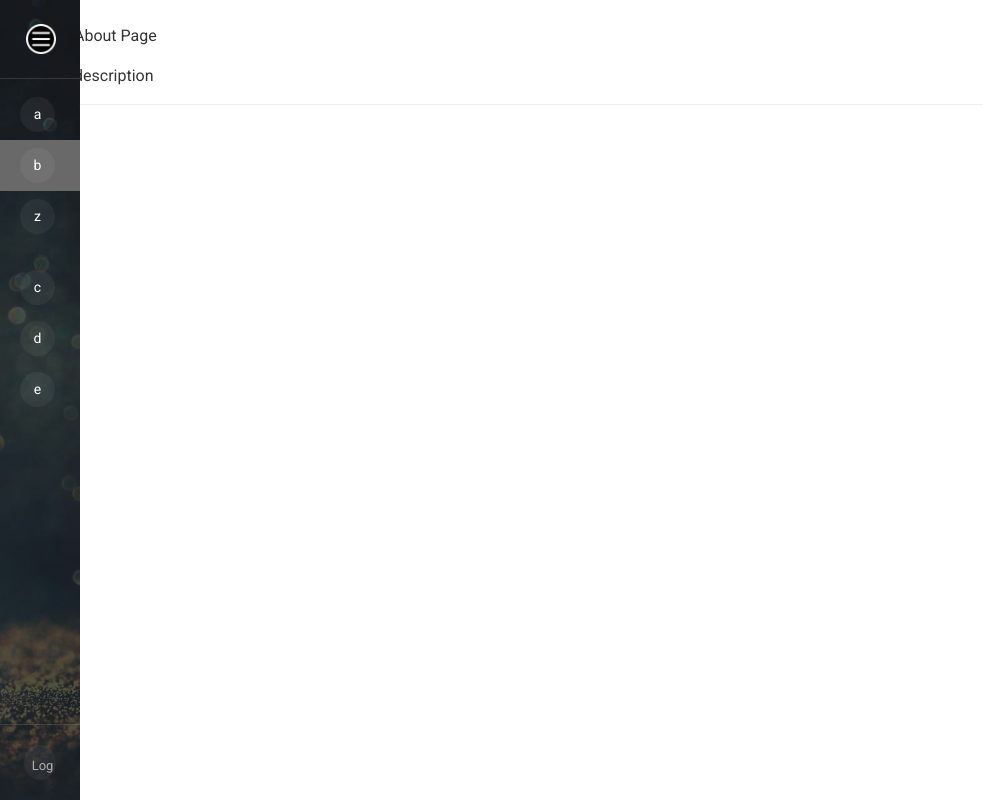
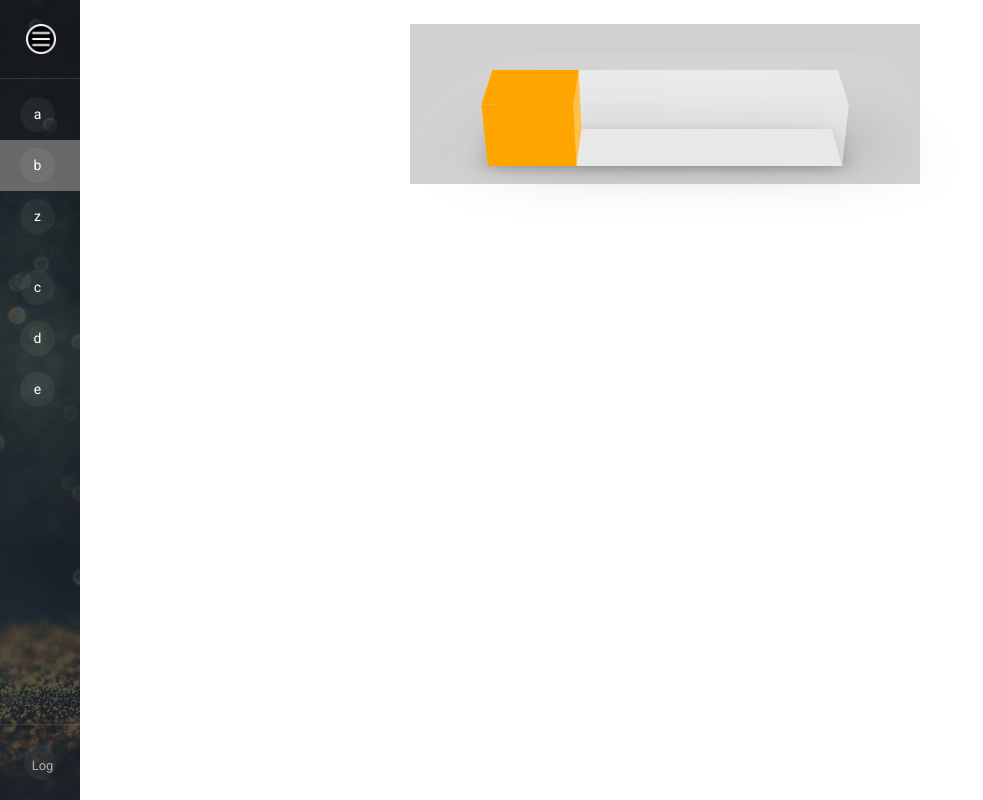
Before and after one commit to sachinjacob40/SidebarWithRouting, a React (Create React App) app: page /about in a window 1280 px wide. Shown: the whole page, without its empty margins (0-983 px from the left). Built offline with nearby package versions, Linux system fonts and the light colour scheme.

Commit message:
Added loader

```diff
--- a/src/components/About.js
+++ b/src/components/About.js
@@ -1,5 +1,5 @@
 import React from 'react';
-
+import './About.scss'
 const About = ({
   collapsed,
   rtl,
@@ -12,14 +12,51 @@ const About = ({
 }) => {
 
 
+  const[loading,setLoading]=React.useState(0);
+
+
+  React.useEffect(()=>{
+    let k=0;
+    const l=setInterval(()=>{
+     k=k+5;
+     if(k<=100){
+      setLoading(k)
+     }
+
+    },1000)
+
+    return ()=>{
+      clearInterval(l);
+    }
+  },[])
+
   return (
     <main style={{marginLeft:collapse?50:250}}>
-      <div className="btn-toggle" onClick={() => handleToggleSidebar(true)}>
-      </div>
-      <header>
-        <p>About Page</p>
-        <p>description</p>
-      </header>
+
+    <div style={{background: '#d0d0d0',margin:'0rem 21rem'}}>
+        <section>
+            <article>
+                <div class="chart">
+                    <div class="bar bar-75 white">
+                        <div class="face top">
+                            <div class="growing-bar" style={{width:`${loading}%`,backgroundColor:'orange'}}></div>
+                        </div>
+                        <div class="face side-0">
+                            <div class="growing-bar" style={{width:`${loading}%`,backgroundColor:'orange'}}></div>
+                        </div>
+                        <div class="face floor">
+                            <div class="growing-bar" style={{width:`${loading}%`,backgroundColor:'orange'}}></div>
+                        </div>
+                        <div class="face side-a"></div>
+                        <div class="face side-b"></div>
+                        <div class="face side-1">
+                            <div class="growing-bar" style={{width:`${loading}%`,backgroundColor:'orange'}}></div>
+                        </div>
+                    </div>
+                </div>
+                </article>
+                </section>
+                </div>
     </main>
   );
 };
--- /dev/null
+++ b/src/components/About.scss
@@ -0,0 +1,118 @@
+
+$red: #ec008c;
+$white: #fefefe;
+$gray: #444;
+$lightGray: lighten($gray, 30);
+
+$transitionDuration: .3s;
+$transition: all $transitionDuration ease-in-out;
+
+section
+{
+    display: flex;
+    justify-content: center;
+    flex-direction: column;
+    margin-bottom: 2em;
+    padding: 0;
+    &:last-of-type
+    {
+        margin-bottom: 0;
+    }
+    article
+    {
+        align-self: center;
+        width: 20em;
+        margin-bottom: 2em;
+        p,
+        &:last-of-type
+        {
+            margin-bottom: 0;
+        }
+    }
+}
+
+
+/*
+*
+*
+START // CHART'S RULES
+ -> "if you're picking code, don't forget the variables :)"
+*/
+
+.chart
+{
+    font-size: 1em;
+
+    perspective: 1000px;
+    perspective-origin: 50% 50%;
+    backface-visibility: visible;
+}
+
+$faceColor: rgba($white, .3);
+$growColor: rgba($red, .6);
+
+.bar
+{
+    font-size: 1em;
+
+    position: relative;
+
+    height: 10em;
+
+    transition: $transition;
+    transform: rotateX(60deg) rotateY(0deg);
+
+    transform-style: preserve-3d;
+
+    .face
+    {
+        font-size: 2em;
+
+        position: relative;
+
+        width: 100%;
+        height: 2em;
+
+        background-color: $faceColor;
+
+        &.side-a,
+        &.side-b
+        {
+            width: 2em;
+        }
+    }
+    .side-a
+    {
+        transform: rotateX(90deg) rotateY(-90deg) translateX(2em) translateY(1em) translateZ(1em);
+    }
+    .side-b
+    {
+        transform: rotateX(90deg) rotateY(-90deg) translateX(4em) translateY(1em) translateZ(-1em);
+        position: absolute;
+        right: 0;
+    }
+    .side-0
+    {
+        transform: rotateX(90deg) rotateY(0) translateX(0) translateY(1em) translateZ(-1em);
+    }
+    .side-1
+    {
+        transform: rotateX(90deg) rotateY(0) translateX(0) translateY(1em) translateZ(3em);
+    }
+    .top
+    {
+        transform: rotateX(0deg) rotateY(0) translateX(0em) translateY(4em) translateZ(2em);
+    }
+    .floor
+    {
+        box-shadow: 0 .1em 0.6em rgba(0,0,0,.3), .6em -0.5em 3em rgba(0,0,0,.3), 1em -1em 8em $white;
+    }
+}
+
+.growing-bar
+{
+    transition: $transition;
+    background-color: $growColor;
+    width: 100%;
+    height: 2em;
+}
```
